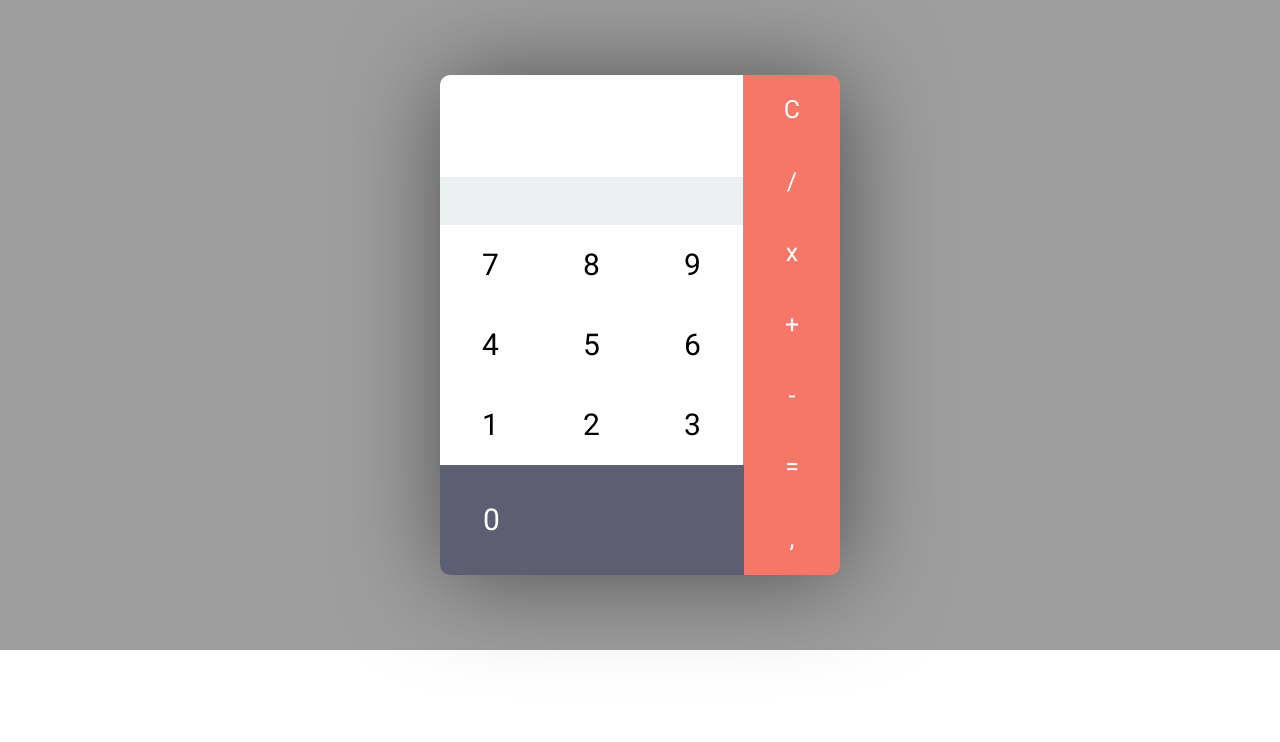
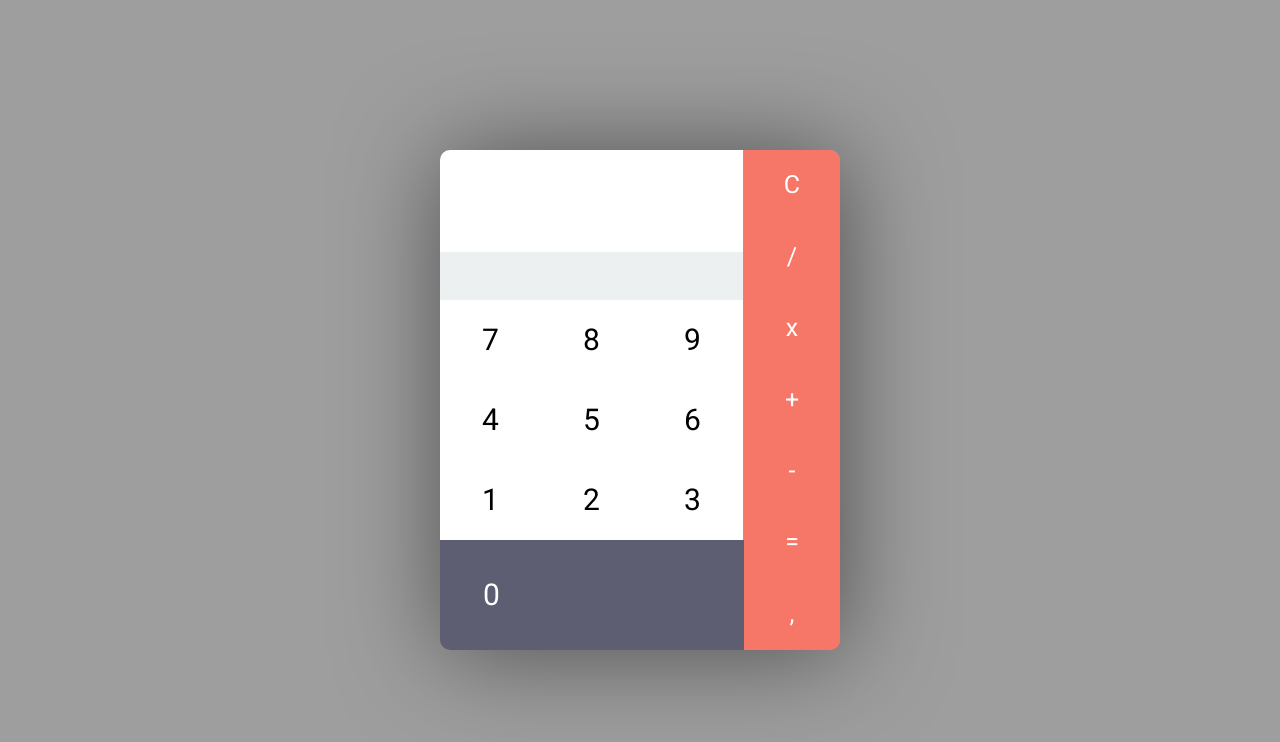
Before and after one commit to suforozinho/calculadora-js, a plain HTML site: page index.html in a window 1280 px wide. Drawn offline with Linux system fonts and the light colour scheme.

Commit message:
Update style.css

```diff
--- a/css/style.css
+++ b/css/style.css
@@ -5,7 +5,7 @@
   font-family: "Roboto";
   align-items: center;
   justify-content: center;
-  height: 650px; }
+  height: 100vh; }
 
 #reset {
   border-radius: 0 10px 0 0; }
```
